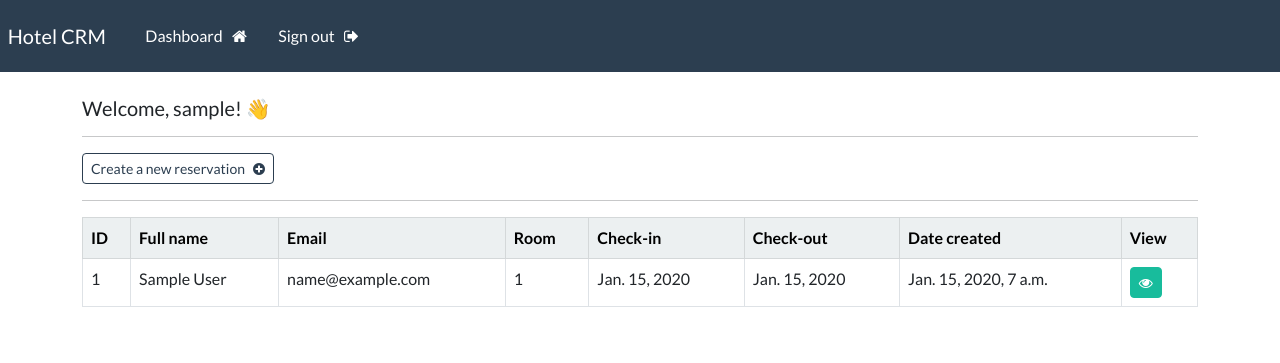
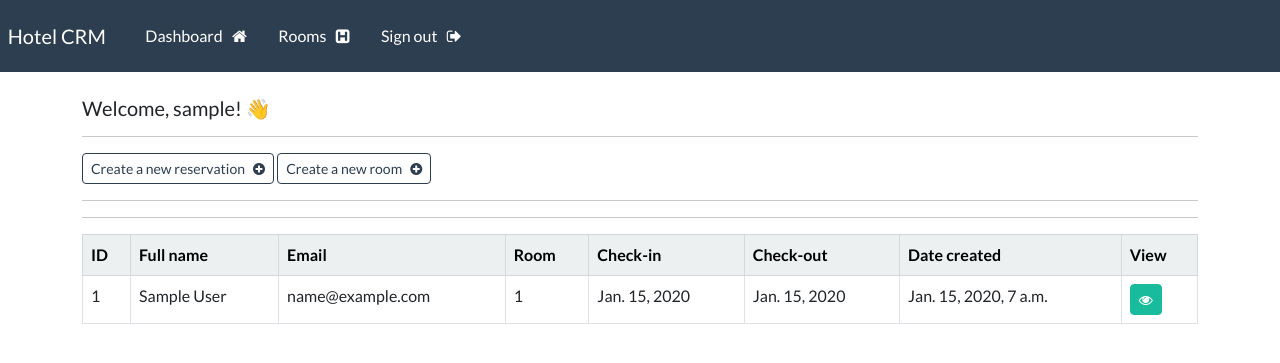
Before and after one commit to llucasduartee/hotel-crm, a Django app: page /dashboard in a window 1280 px wide. Shown: the top 363 px of the page. Run offline with Django 4.2, Linux system fonts and the light colour scheme; a user stored in the database is signed in; tables that the repository leaves empty hold one stand-in row (values such as "Sample post"); parts of the project's set-up code (start-up, migrations or seed data) failed here and were passed over.

Commit message:
feat: rooms crm

```diff
--- a/crm/webapp/templates/webapp/dashboard.html
+++ b/crm/webapp/templates/webapp/dashboard.html
@@ -11,6 +11,13 @@
         Create a new reservation &nbsp; <i class="fa fa-plus-circle" aria-hidden="true"></i>
 
     </a>
+
+    {% if user.is_staff %}
+    <a class="btn btn-outline-primary btn-sm" href="{% url 'create-room' %}">
+        Create a new room &nbsp; <i class="fa fa-plus-circle" aria-hidden="true"></i>
+    </a>
+    <hr>
+{% endif %}
 
     <hr>
 
--- a/crm/webapp/templates/webapp/navbar.html
+++ b/crm/webapp/templates/webapp/navbar.html
@@ -41,6 +41,14 @@
 
             &nbsp;     &nbsp;     &nbsp;
 
+            {% if user.is_staff %}
+            <li class="nav-item">
+
+              <a class="nav-link" href="{% url 'rooms' %}">Rooms &nbsp; <i class="fa fa-h-square" aria-hidden="true"></i> </a>
+
+            </li>
+            {% endif %}
+            &nbsp;     &nbsp;     &nbsp;
 
             <li class="nav-item">
 
--- a/crm/webapp/urls.py
+++ b/crm/webapp/urls.py
@@ -23,7 +23,11 @@ urlpatterns = [
 
     path('cancel-reservation/<int:pk>', views.cancel_reservation, name="cancel-reservation"),
 
-
+    path('rooms', views.rooms, name="rooms"),
+    path('create-room', views.create_room, name="create-room"),
+    path('update-room/<int:pk>', views.update_room, name="update-room"),
+    path('delete-room/<int:pk>', views.delete_room, name="delete-room"),
+    path('room/<int:pk>', views.singular_room, name="room"),
 
 
 ]
--- a/crm/webapp/views.py
+++ b/crm/webapp/views.py
@@ -1,6 +1,6 @@
 from django.http import HttpResponse
 from django.shortcuts import render, redirect
-from .forms import CreateUserForm, LoginForm, CreateReservationForm, UpdateReservationForm
+from .forms import CreateUserForm, LoginForm, CreateReservationForm, UpdateReservationForm, CreateRoomForm, UpdateRoomForm
 from django.db import transaction
 from django.contrib.auth.models import auth
 from django.contrib.auth import authenticate
@@ -196,8 +196,77 @@ def cancel_reservation(request, pk):
     return redirect("dashboard")
 
 
+@login_required(login_url='login')
+def rooms(request):
+
+    if request.user.is_staff:
+        rooms = Room.objects.all()
 
 
+        context = {'rooms': rooms}
+
+
+        return render(request, 'webapp/rooms.html', context=context)
+
+@login_required(login_url='login')
+def create_room(request):
+
+    form = CreateRoomForm(request.POST)
+
+    if request.method == 'POST' and form.is_valid():
+
+        form.save()
+        messages.success(request, "Your room was created!")
+        return redirect('rooms')
+    context = {'form': form}
+    return render(request, 'webapp/create-room.html', context=context)
+
+
+@login_required(login_url='login')
+def update_room(request, pk):
+
+    room = Room.objects.get(id=pk)
+
+    form = UpdateRoomForm(instance=room)
+
+    if request.method == 'POST':
+
+        form = UpdateRoomForm(request.POST, instance=room)
+
+        if form.is_valid():
+
+            form.save()
+
+            messages.success(request, "Your room was updated!")
+
+            return redirect("rooms")
+
+    context = {'form':form}
+
+    return render(request, 'webapp/update-room.html', context=context)
+
+@login_required(login_url='login')
+def delete_room(request, pk):
+
+    room = Room.objects.get(id=pk)
+
+
+
+    room.delete()
+
+    messages.success(request, "Your room was deleted!")
+
+    return redirect("rooms")
+
+
+@login_required(login_url='login')
+def singular_room(request, pk):
+
+    room = Room.objects.get(id=pk)
+
+    context = {'room': room}
+
+    return render(request, 'webapp/room.html', context=context)
 
 def logout(request):
 
```
Also changed, not shown: crm/webapp/forms.py (+18 -1 lines), crm/webapp/templates/webapp/create-room.html (added, +56 -0 lines), crm/webapp/templates/webapp/room.html (added, +48 -0 lines), crm/webapp/templates/webapp/rooms.html (added, +62 -0 lines), crm/webapp/templates/webapp/update-room.html (added, +72 -0 lines).
